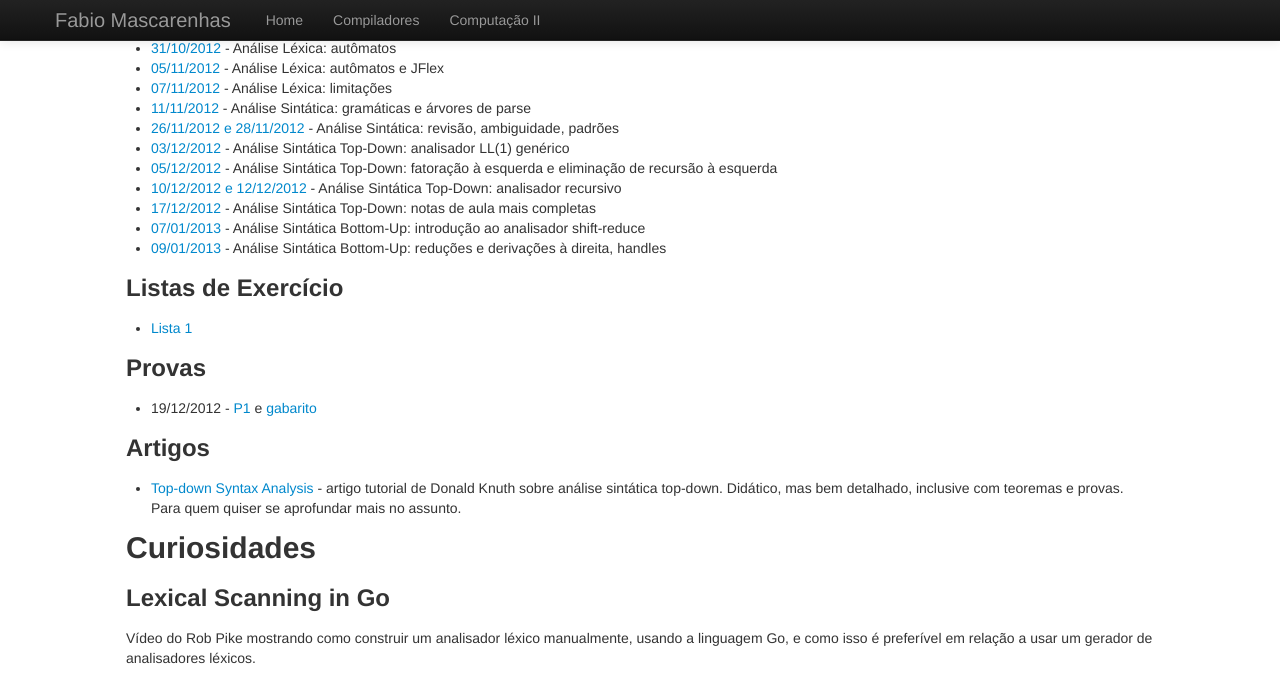
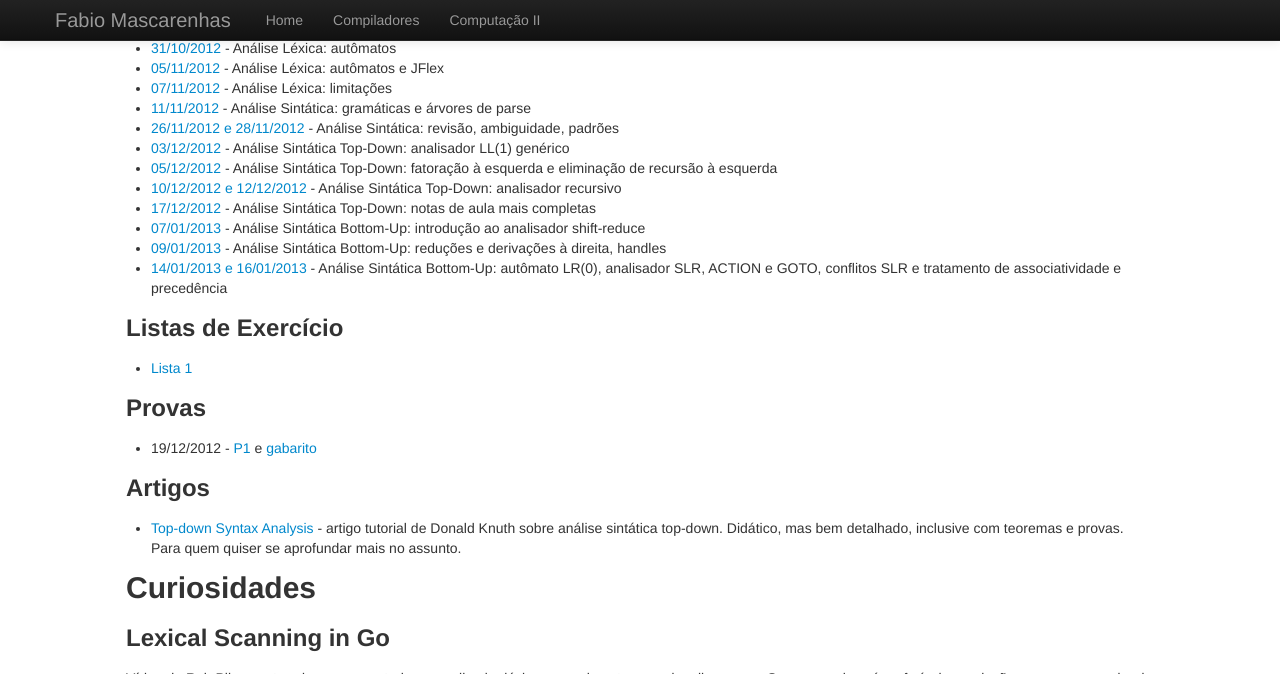
Before and after one commit to fabiomascarenhas/fabiomascarenhas.github.com, a Jekyll site: the page built from comp/index.md, in a window 1280 px wide and 900 px high, scrolled down 1626 px, cut to the strip 0-674 px from the top of the window. Built offline with Jekyll 4.4.1, drawn with Linux system fonts in a browser that asks for light colours.

Commit message:
notas de aula para semana 14 e 16/01/2013

```diff
--- a/comp/index.md
+++ b/comp/index.md
@@ -140,6 +140,7 @@ tem código que exercita as classes.
 * [17/12/2012](Parsing_17122012.zip) - Análise Sintática Top-Down: notas de aula mais completas
 * [07/01/2013](Parsing_07012013.zip) - Análise Sintática Bottom-Up: introdução ao analisador shift-reduce
 * [09/01/2013](Parsing_09012013.zip) - Análise Sintática Bottom-Up: reduções e derivações à direita, handles
+* [14/01/2013 e 16/01/2013](Parsing_09012013.zip) - Análise Sintática Bottom-Up: autômato LR(0), analisador SLR, ACTION e GOTO, conflitos SLR e tratamento de associatividade e precedência
 
 ### Listas de Exercício
 
```
Also changed, not shown: 1 other file.
